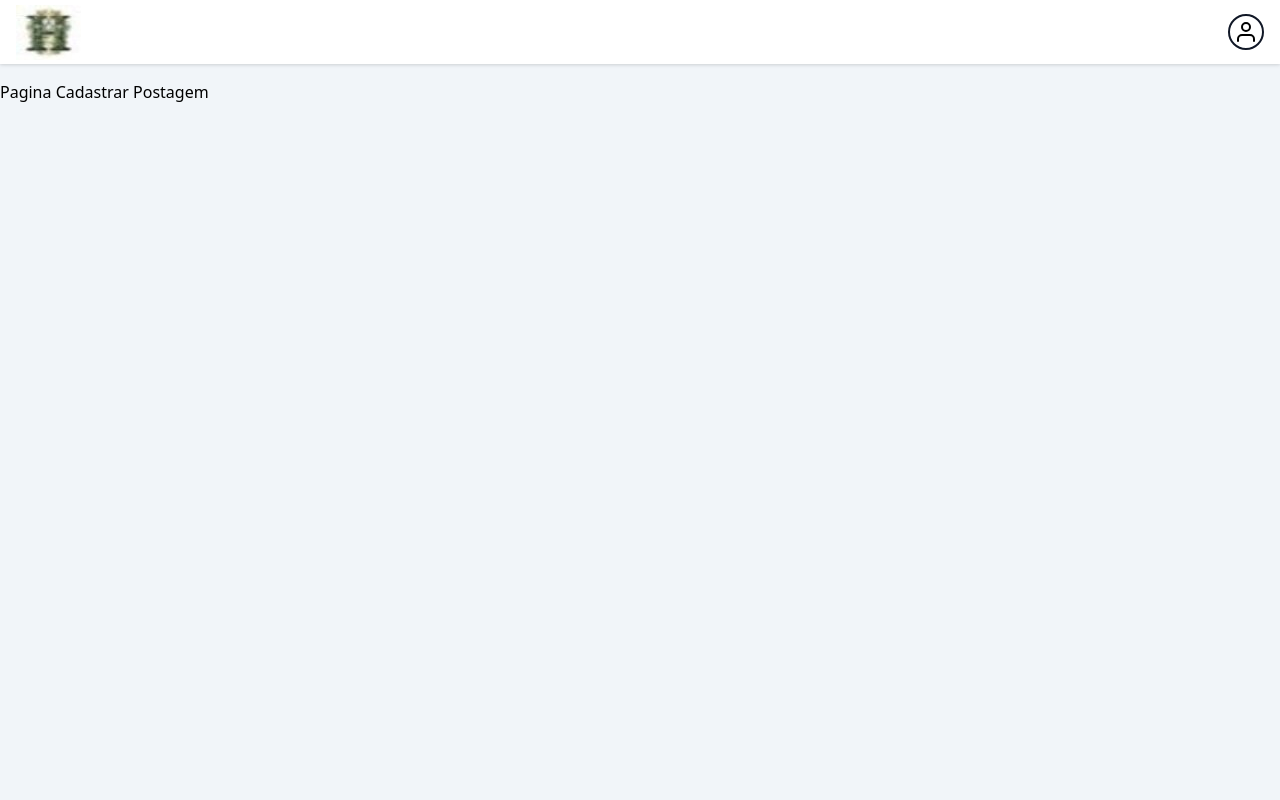
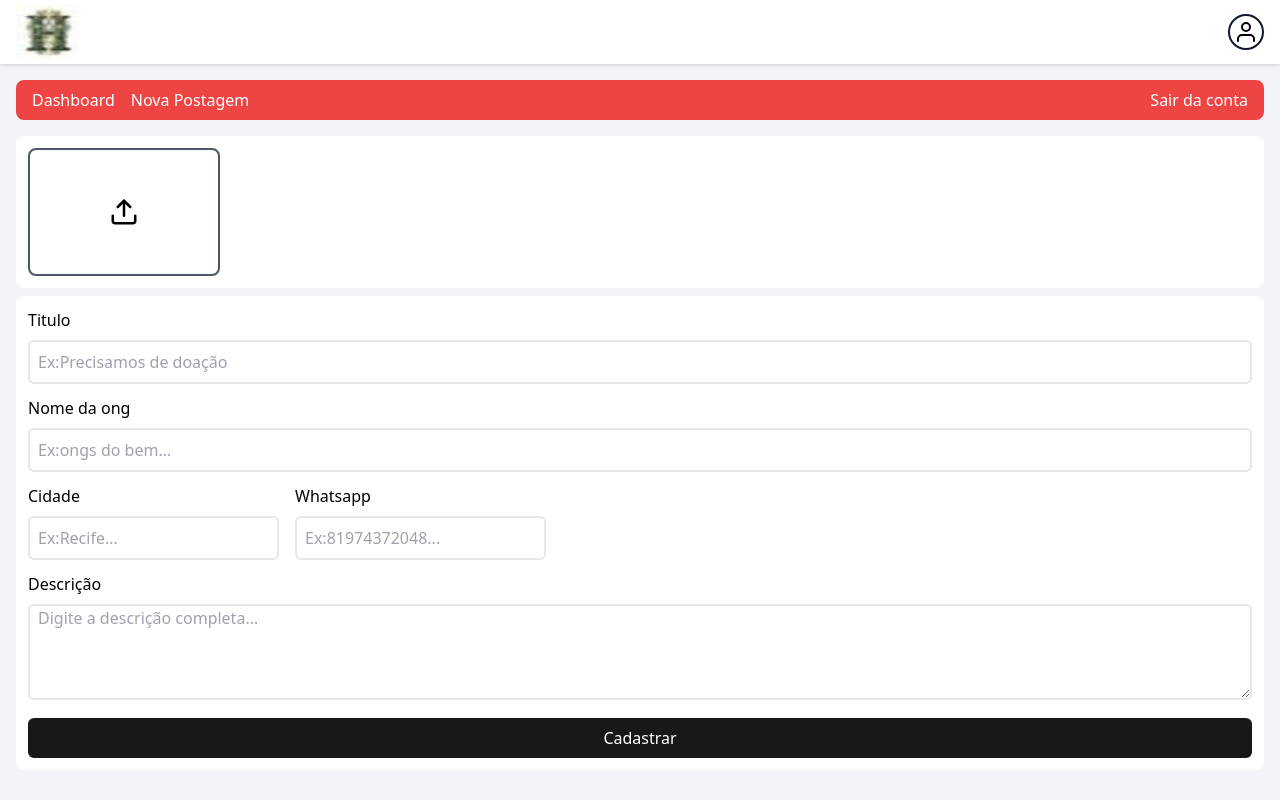
Before and after one commit to veloso666/react-project, a React (Vite) app: page /dashboard/new in a window 1280 px wide. Built offline with nearby package versions, Linux system fonts and the light colour scheme; no server answers; sample sign-in values are in the browser's storage.

Commit message:
registration form

```diff
--- a/src/pages/dashboard/new/index.tsx
+++ b/src/pages/dashboard/new/index.tsx
@@ -1,8 +1,76 @@
+import Container from "../../../components/container";
+import { DashboardHeader } from "../../../components/panelheader";
+
+import { FiUpload } from "react-icons/fi";
+import {useForm} from "react-hook-form"
+import { Input } from "../../../components/input";
+import {z} from "zod"
+import { zodResolver } from "@hookform/resolvers/zod";
+
+const schema = z.object({
+  titulo: z.string().nonempty("Campo obrigatorio"),
+  nomeDaOng: z.string().nonempty("Campo obrigatorio"),
+  cidade: z.string().nonempty("Campo obrigatorio"),
+  whatsapp: z.string().min(1, "Campo obrigatorio").refine((value)=> /^(\d{11,12})$/.test(value), {
+    message: "Numero de tefelone invalido"
+  }),
+  descricao: z.string().nonempty("Campo obrigatorio")
+})
+
+type FormData = z.infer<typeof schema>;
+
 export function New(){
+  const {register, handleSubmit, formState:{errors}, reset} = useForm<FormData>({
+    resolver: zodResolver(schema),
+    mode: "onChange"
+  })
+
+  function onsubmit(data: FormData){
+    console.log(data)
+  }
+
     return(
-      <div>
+      <Container>
+       <DashboardHeader/>
 
-        <h1>Pagina Cadastrar Postagem</h1>
-      </div>
+       <div className="w-full bg-white p-3 rounded-lg flex flex-col sm:flex-row items-center gap-2">
+      <button className="border-2 w-48 rounded-lg flex items-center justify-center cursor-pointer border-gray-600 h-32 md:w-48">
+        <div className="absolute cursor-pointer ">
+          <FiUpload size={30} color='#000'/>
+        </div>
+        <div className="cursor-pointer ">
+          <input type="file" accept="image/*" className="opacity-0 cursor-pointer"/>
+        </div>
+      </button>
+       </div>
+       <div className="w-full bg-white p-3 rounded-lg flex flex-col sm:flex-row items-center gap-2 mt-2">
+        <form className="w-full" onSubmit={handleSubmit(onsubmit)}>
+          <div className="mb-3">
+              <p className="mb-2 font-medium">Titulo</p>
+              <Input type="text" register={register} name="titulo" error={errors.titulo?.message} placeholder="Ex:Precisamos de doação"/>
+          </div>
+          <div className="mb-3">
+              <p className="mb-2 font-medium">Nome da ong</p>
+              <Input type="text" register={register} name="nomeDaOng" error={errors.nomeDaOng?.message} placeholder="Ex:ongs do bem..."/>
+          </div>
+          <div className="flex w-full mb-3 flex-row items-center gap-4">
+          <div>
+              <p className="mb-2 font-medium">Cidade</p>
+              <Input type="text" register={register} name="cidade" error={errors.cidade?.message} placeholder="Ex:Recife..."/>
+          </div>
+          <div>
+              <p className="mb-2 font-medium">Whatsapp</p>
+              <Input type="text" register={register} name="whatsapp" error={errors.whatsapp?.message} placeholder="Ex:81974372048..."/>
+          </div>
+          </div>
+          <div className="mb-3">
+              <p className="mb-2 font-medium">Descrição</p>
+              <textarea className="border-2 w-full rounded-md h-24 px-2 " {...register("descricao")} name="descricao" id="descricao" placeholder="Digite a descrição completa..." />
+              {errors.descricao && <p className="mb-1 text-red-500">{errors.descricao.message}</p>}
+          </div>
+          <button type="submit" className="w-full h-10 rounded-md bg-zinc-900 text-white font-medium">Cadastrar</button>
+        </form>
+       </div>
+      </Container>
     )
   }
```
